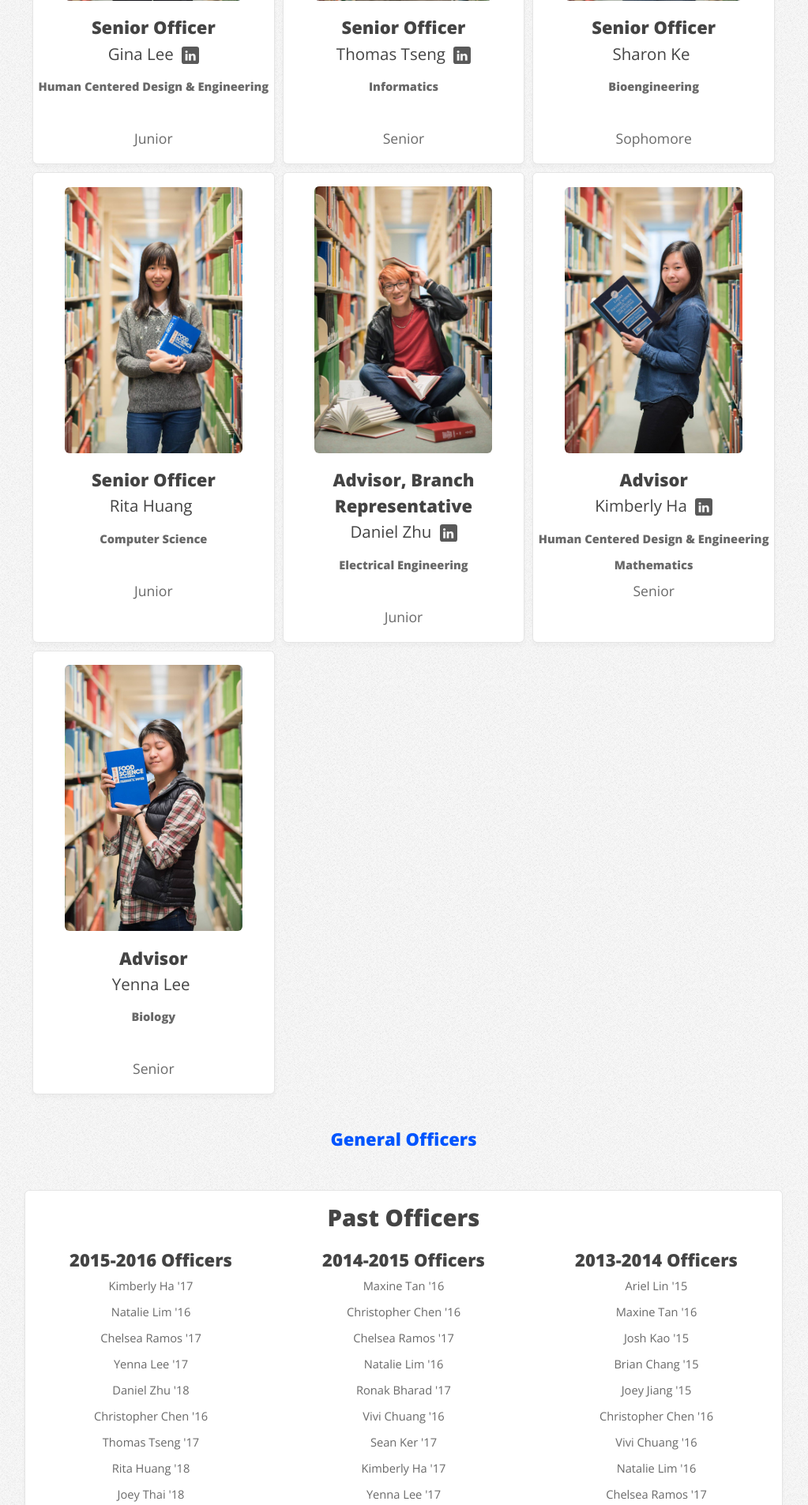
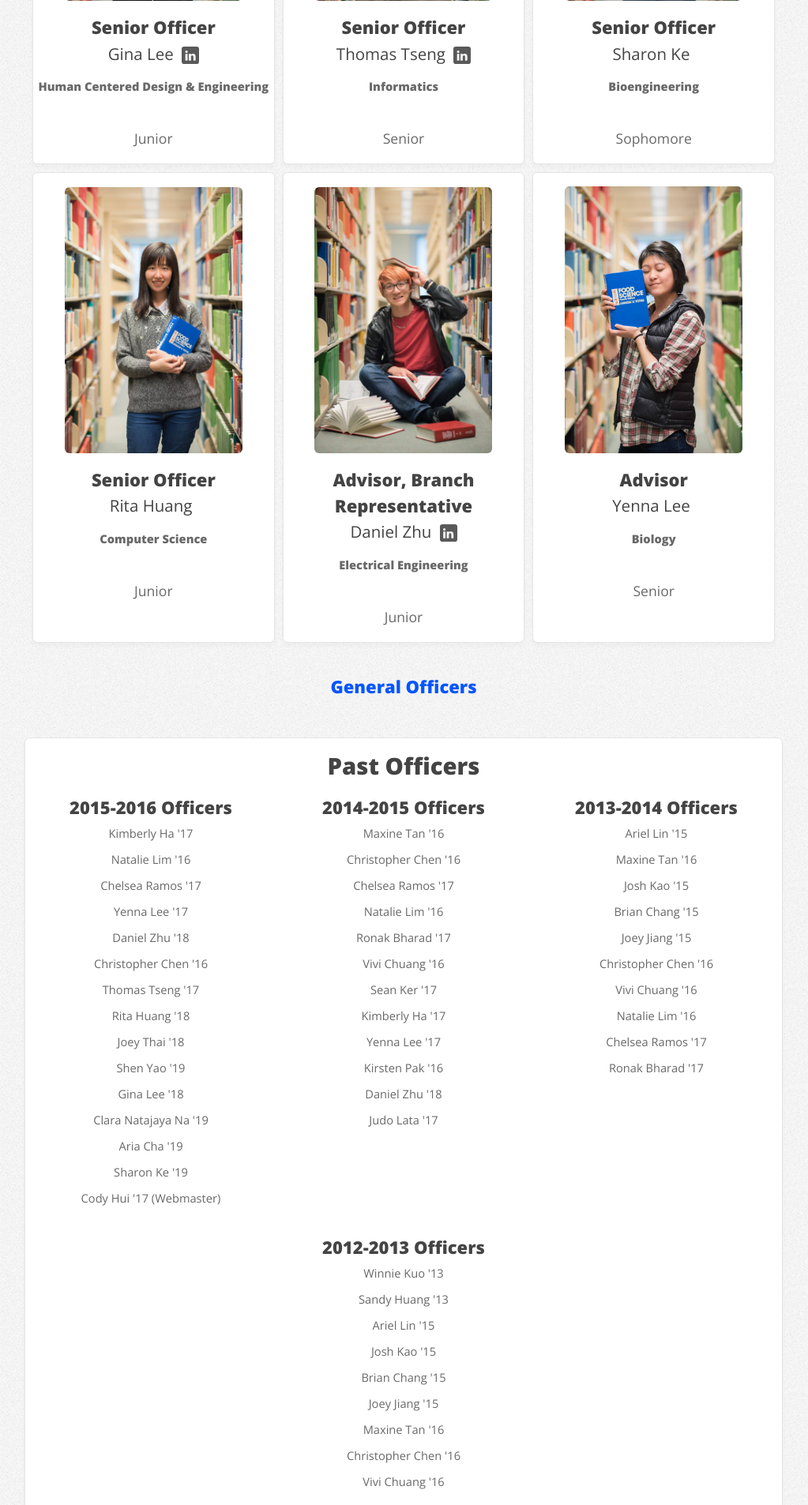
Before and after one commit to fishbearr/website, a PHP site: page /officers.php in a window 1280 px wide. Shown: the part 2472-4378 px from the top of the page at 79% size, without its empty margins (129-1152 px from the left). Run offline with PHP 8.4, Linux system fonts and the light colour scheme; some libraries are stand-ins or nearby versions.

Commit message:
updated officers

```diff
--- a/officers.php
+++ b/officers.php
@@ -237,7 +237,7 @@
 							<p class="year">Junior</p>
 						</div>
 					</td>
-					<td class="officertd">
+					<!--<td class="officertd">
 						<div class="officerpic">
 							<div style="padding:2%">
 								<img src="images/officers/kim16.jpg" alt="" >
@@ -253,9 +253,7 @@
 							<p>Mathematics</p>
 							<p class="year">Senior</p>
 						</div>
-					</td>
-				</tr>
-				<tr>
+					</td>-->
 					<td class="officertd">
 						<div class="officerpic">
 							<div style="padding:2%">
```
